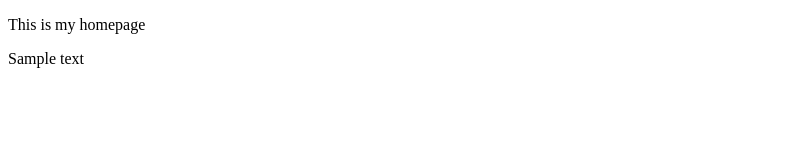
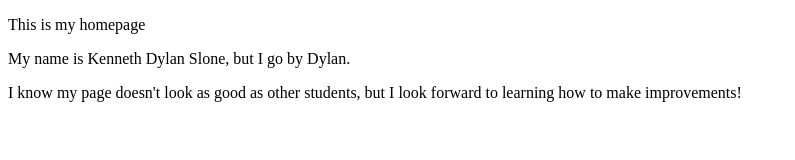
Before and after one commit to D-Slone/D-Slone.github.io, a plain HTML site: page index.htm in a window 1280 px wide. Shown: the whole page, without its empty margins (0-795 px from the left). Drawn offline with Linux system fonts and the light colour scheme.

Commit message:
Making Improvements

```diff
--- a/index.htm
+++ b/index.htm
@@ -11,6 +11,8 @@
 </head>
 
 <body>
-<p>Sample text</p>
+<p>My name is Kenneth Dylan Slone, but I go by Dylan.</p>
+<p>I know my page doesn't look as good as other students, but I look forward to learning how to make improvements!</p>
+
 </body>
 </html>
```
